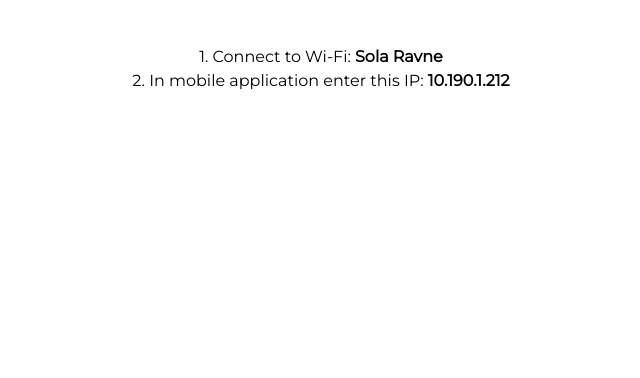
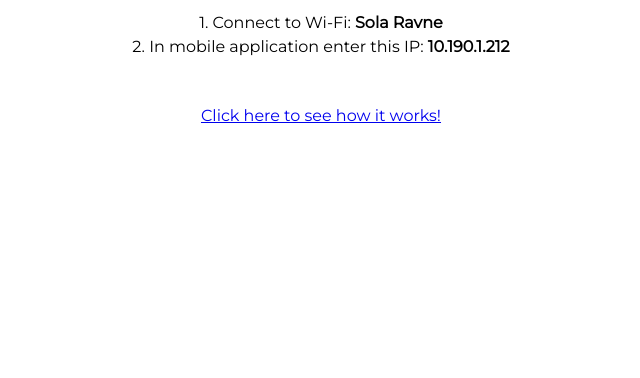
Before and after one commit to jorgadev/weather-chamber, a plain HTML site: page index.html in a window 1280 px wide. Shown: the part 422-800 px from the top of the page, without its empty margins (319-959 px from the left). Drawn offline with Linux system fonts and the light colour scheme.

Commit message:
Hash link added

```diff
--- a/assets/style.css
+++ b/assets/style.css
@@ -9,7 +9,7 @@ body {
   height: 100vh;
   display: grid;
   place-items: center;
-  font-family: "Montserrat", monospace;
+  font-family: "Montserrat", sans-serif;
 }
 .wrapper {
   display: flex;
@@ -35,3 +35,7 @@ body {
 .wrapper .wifi span {
   font-weight: bold;
 }
+
+.wrapper .link {
+  margin-top: 50px;
+}
--- a/index.html
+++ b/index.html
@@ -17,6 +17,7 @@
         </a>
         <p class="wifi">1. Connect to Wi-Fi: <span>Sola Ravne</span></p>
         <p class="ip">2. In mobile application enter this IP: <span>10.190.1.212</span></p>
+        <a class="link" href="#">Click here to see how it works!</a>
     </div>
 </body>
 </html>
```
